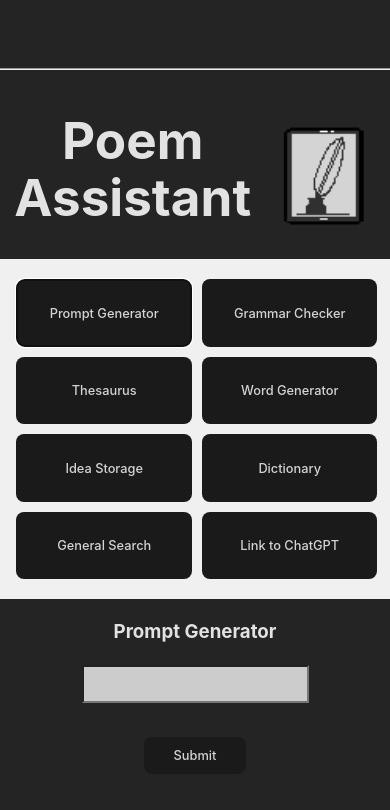
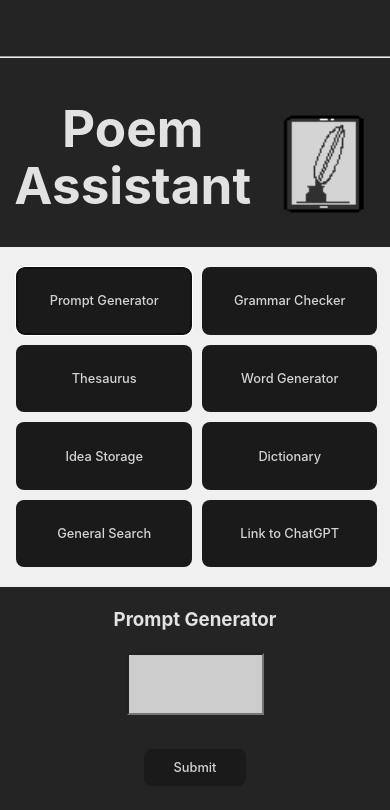
Before and after one commit to ross-ian28/poem-assistant-ui, a React (Create React App) app: page / in a window 390 px wide. Both pictures are taken after a click on the button "Prompt Generator". Shown: the top 810 px of the page. Built offline with nearby package versions, Linux system fonts and the light colour scheme.

Commit message:
Update prompt generator ui

```diff
--- a/src/components/App/App.css
+++ b/src/components/App/App.css
@@ -43,6 +43,8 @@ textarea {
 input {
   color: black;
   text-align: center;
+  height: 5vh;
+  width: 30vw;
 }
 
 input::placeholder, textarea::placeholder {
@@ -116,6 +118,10 @@ img {
   margin: 15px;
 }
 
+input::placeholder {
+  font-size: 0.9rem;
+}
+
 @media (max-width: 452px) {
   .button-container {
     grid-template-columns: repeat(2, 45vw);
@@ -143,3 +149,9 @@ img {
     padding: 8px;
   }
 }
+
+@media (max-width: 730px) {
+  input::placeholder {
+    color: transparent;
+  }
+}
--- a/src/components/PromptGenerator/PromptGenerator.jsx
+++ b/src/components/PromptGenerator/PromptGenerator.jsx
@@ -35,7 +35,7 @@ export const PromptGenerator = () => {
       <div className="form">
         <h3>Prompt Generator</h3>
         <form className="poem-form" onSubmit={handleSubmit}>
-          <input type="number" id="quantity" name="quantity" min="1" onChange={(e) => setAmount(e.target.value)} />
+          <input type="number" placeholder="how many prompts do you want" id="quantity" name="quantity" min="1" onChange={(e) => setAmount(e.target.value)} />
           <br /><br />
           { !isPending && <button type="submit" className="submit">Submit</button>}
           { isPending && <button type="submit" className="submit" disabled>Generating Prompts...</button>}
```
